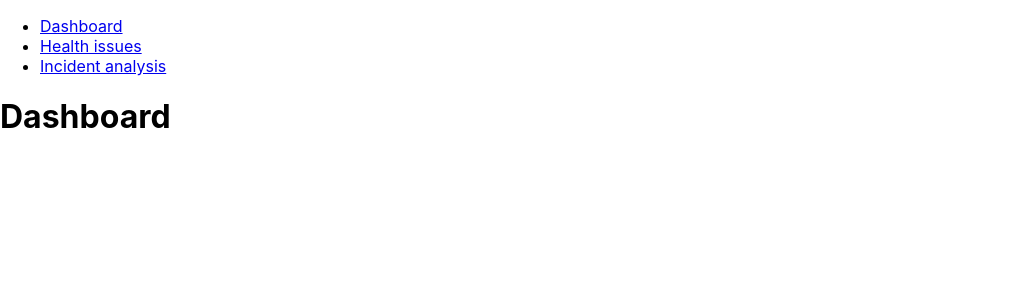
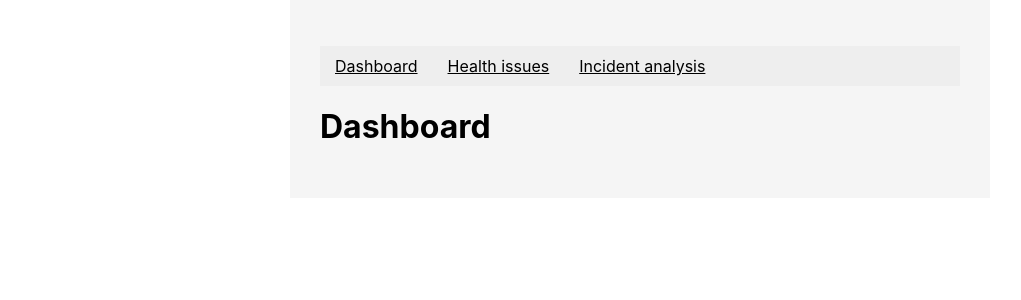
Before and after one commit to roysbailey/large-scale-react, a React (Create React App) app: page / in a window 1280 px wide. Shown: the top 300 px of the page, without its empty margins (0-1021 px from the left). Built offline with nearby package versions, Linux system fonts and the light colour scheme.

Commit message:
Few basic styles

```diff
--- a/src/components/layout/index.js
+++ b/src/components/layout/index.js
@@ -2,7 +2,7 @@ import { Navigation } from "../navigation";
 
 export const Layout = ({children}) => {
     return (
-        <div>
+        <div className="page">
             <Navigation />
             <main>{children}</main>
         </div>
--- a/src/index.css
+++ b/src/index.css
@@ -11,3 +11,34 @@ code {
   font-family: source-code-pro, Menlo, Monaco, Consolas, 'Courier New',
     monospace;
 }
+
+.page {
+  padding: 30px;
+  width: 50%;
+  background: #f5f5f5;
+  margin: 0 auto;
+}
+
+nav {
+  background: #eee;
+}
+
+nav ul {
+  list-style: none;
+  padding: 0;
+}
+
+nav ul li {
+  display: inline-block;
+  margin: 5px 10px;
+}
+
+nav ul li a {
+  display: block;
+  padding: 5px;
+}
+
+nav ul li a,
+nav ul li a:visited {
+  color: #000;
+}
```
